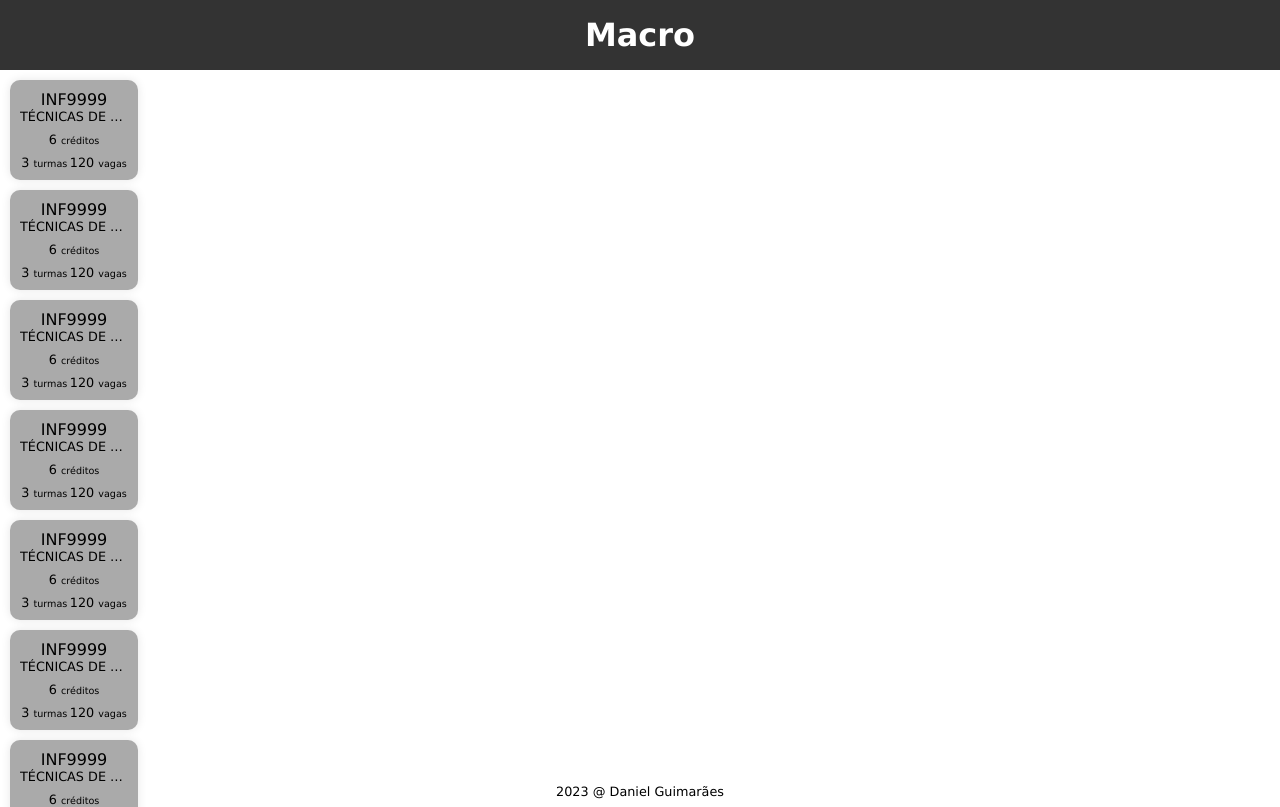
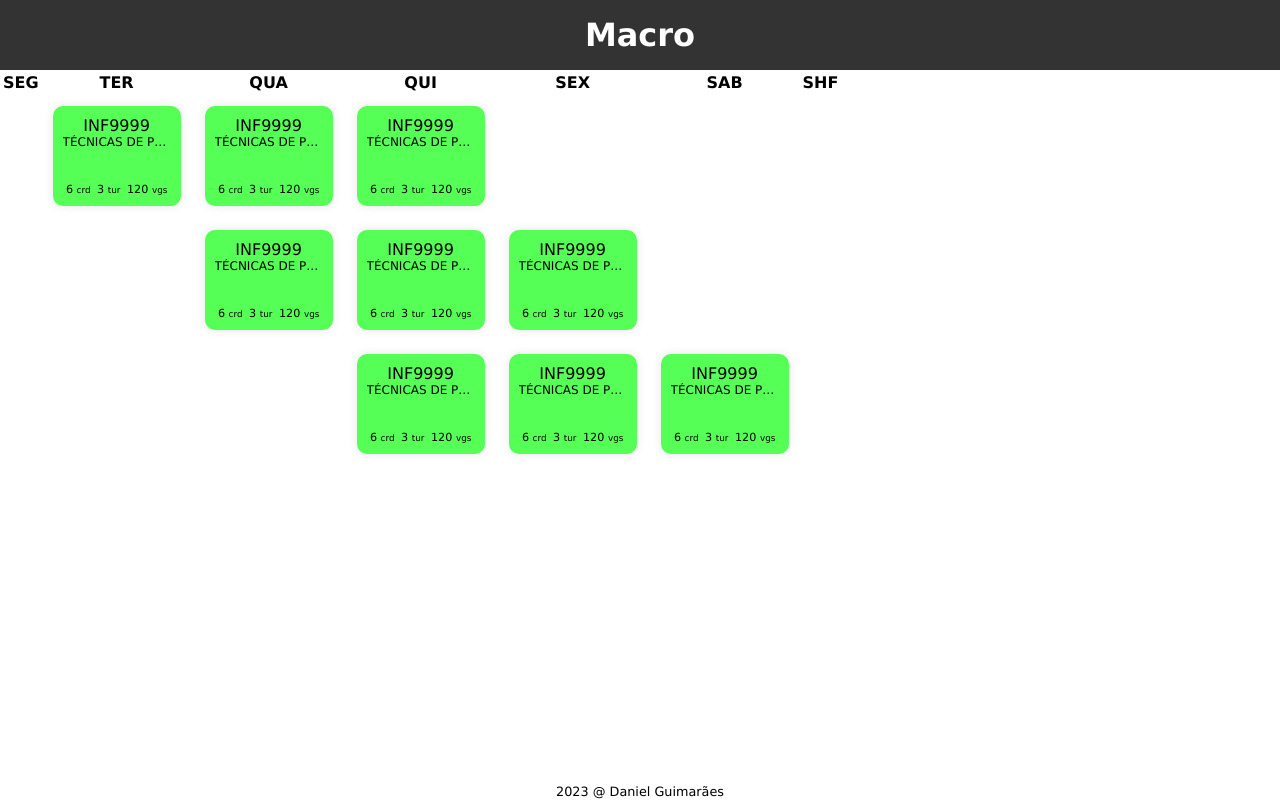
Before and after one commit to Leinadium/puc-disciplinas, a SvelteKit app in the folder front/: page / in a window 1280 px wide. Shown: the top 807 px of the page. Built offline with nearby package versions, Linux system fonts and the light colour scheme.

Commit message:
simples disciplina no front

```diff
--- a/front/src/components/common/DisciplinaBox.svelte
+++ b/front/src/components/common/DisciplinaBox.svelte
@@ -1,5 +1,6 @@
 <script lang="ts">
-	import type { DisciplinaBasicaType } from "../../types/disciplinas.type";
+	import type { DisciplinaBasicaType } from "../../types/disciplinas";
+    import GenericBox from "./GenericBox.svelte";
 
     export let info: DisciplinaBasicaType = {
         codigo: "INF9999",
@@ -11,42 +12,20 @@
 
 </script>
 
-<div class="disciplina-box">
+<GenericBox color="green">
     <div class="textos">
         <span id="codigo">{info.codigo.toUpperCase()}</span>
         <span id="nome">{info.nome.toUpperCase()}</span>
     </div>
 
     <div class="numeros">
-        <span id="creditos">{info.creditos} <span class="small">créditos</span></span>
+        <span id="creditos">{info.creditos} <span class="small">crd</span></span>
+        <span id="turmas">{info.qtdTurmas} <span class="small">tur</span></span>
+        <span id="vagas">{info.qtdVagas} <span class="small">vgs</span></span>
     </div>
-
-
-    <div class="numeros">
-        <span id="turmas">{info.qtdTurmas} <span class="small">turmas</span></span>
-        <span id="vagas">{info.qtdVagas} <span class="small">vagas</span></span>
-    </div>
-</div>
+</GenericBox>
 
 <style>
-    .disciplina-box {
-        box-sizing: border-box;
-        width: max(100px, 10vw);
-        height: 100px;
-
-        background-color: #aaa;
-        border-radius: 10px;
-        box-shadow: 0 0 10px rgba(0, 0, 0, 0.1);
-
-        padding: 10px;
-        margin: 10px;
-
-        text-align: center;
-
-        display: flex;
-        flex-flow: column nowrap;
-        justify-content: space-between;
-    }
 
     .textos {
         display: flex;
@@ -55,18 +34,18 @@
     }
 
     .small {
-        font-size: 0.6rem;
+        font-size: 0.55rem;
     }
 
     #nome {
-        font-size: 0.8rem;
+        font-size: 0.75rem;
         overflow: hidden;
         white-space: nowrap;
         text-overflow: ellipsis;
     }
 
     .numeros {
-        font-size: 0.8rem;
+        font-size: 0.7rem;
         display: flex;
         flex-flow: row nowrap;
         justify-content: space-around;
--- /dev/null
+++ b/front/src/components/common/GenericBox.svelte
@@ -0,0 +1,39 @@
+<script lang="ts">
+    import type { GenericColor } from "../../types/style";
+    export let color: GenericColor = "default";
+</script>
+
+<div class="generic-box {color}">
+    <slot></slot>
+</div>
+
+<style>
+    .generic-box {
+        box-sizing: border-box;
+        width: max(100px, 10vw);
+        height: 100px;
+        border-radius: 10px;
+        box-shadow: 0 0 10px rgba(0, 0, 0, 0.1);
+
+        padding: 10px;
+        margin: 10px;
+
+        text-align: center;
+
+        display: flex;
+        flex-flow: column nowrap;
+        justify-content: space-between;
+    }
+
+    .default {
+        background-color: #aaa;
+    }
+
+    .yellow {
+        background-color: #aa3;
+    }
+
+    .green {
+        background-color: #5f5;
+    }
+</style>
--- a/front/src/components/grade/MainGrade.svelte
+++ b/front/src/components/grade/MainGrade.svelte
@@ -4,12 +4,46 @@
 
 </script>
 
-<DisciplinaBox />
-<DisciplinaBox />
-<DisciplinaBox />
-<DisciplinaBox />
-<DisciplinaBox />
-<DisciplinaBox />
-<DisciplinaBox />
-<DisciplinaBox />
-<DisciplinaBox />
+
+<table>
+	<thead>
+		<tr>
+			<th>SEG</th>
+			<th>TER</th>
+			<th>QUA</th>
+			<th>QUI</th>
+			<th>SEX</th>
+			<th>SAB</th>
+			<th>SHF</th>
+		</tr>
+	</thead>
+	<tbody>
+		<tr>
+			<td></td>
+			<td><DisciplinaBox /></td>
+			<td><DisciplinaBox /></td>
+			<td><DisciplinaBox /></td>
+			<td></td>
+			<td></td>
+			<td></td>
+		</tr>
+		<tr>
+			<td></td>
+			<td></td>
+			<td><DisciplinaBox /></td>
+			<td><DisciplinaBox /></td>
+			<td><DisciplinaBox /></td>
+			<td></td>
+			<td></td>
+		</tr>
+		<tr>
+			<td></td>
+			<td></td>
+			<td></td>
+			<td><DisciplinaBox /></td>
+			<td><DisciplinaBox /></td>
+			<td><DisciplinaBox /></td>
+			<td></td>
+		</tr>
+	</tbody>
+</table>
--- /dev/null
+++ b/front/src/types/style.d.ts
@@ -0,0 +1 @@
+export type GenericColor = "default" | "yellow" | "green";
```
Also changed, not shown: front/src/types/disciplinas.d.ts (renamed from front/src/types/disciplinas.type.ts).
